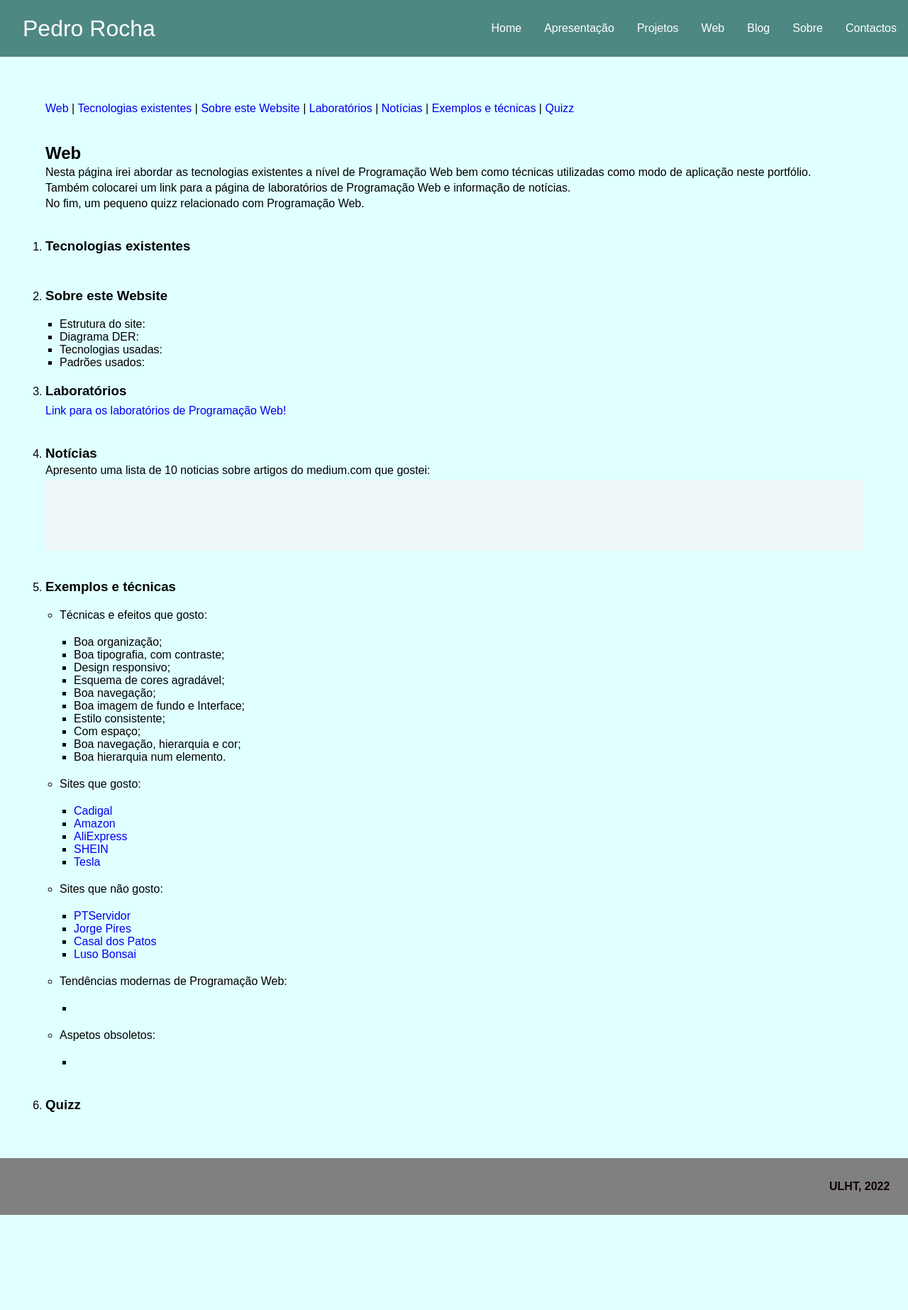
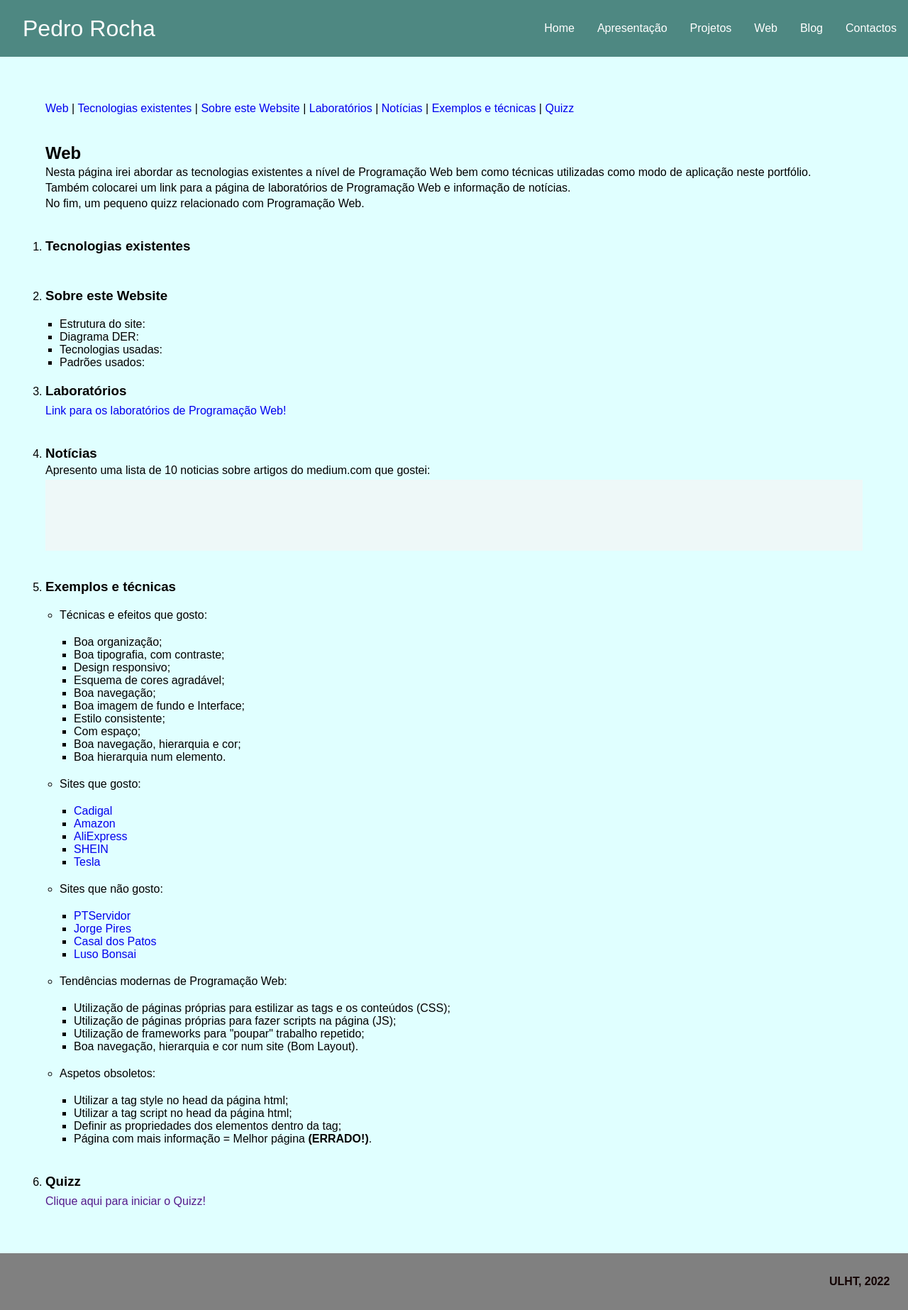
Before and after one commit to PedroRocha-a22003766/portfolio, a Django app: page /web in a window 1280 px wide. Shown: the whole page at 71% size. Before the commit the page ends 1712 px from the top, so only its background shows below. Run offline with Django 4.2, Linux system fonts and the light colour scheme; data that the repository does not hold is empty; parts of the project's set-up code (start-up, migrations or seed data) failed here and were passed over.

Commit message:
Portfolio

```diff
--- a/portfolio/templates/portfolio/layout.html
+++ b/portfolio/templates/portfolio/layout.html
@@ -22,7 +22,6 @@
               <a href="{% url 'portfolio:projetos' %}">Projetos</a>
               <a href="{% url 'portfolio:web' %}">Web</a>
               <a href="{% url 'portfolio:blog' %}">Blog</a>
-              <a href="{% url 'portfolio:sobre' %}">Sobre</a>
               <a href="{% url 'portfolio:contactos' %}">Contactos</a>
 
             </nav>
--- a/portfolio/templates/portfolio/web.html
+++ b/portfolio/templates/portfolio/web.html
@@ -108,19 +108,28 @@
                 <li>Tendências modernas de Programação Web:</li>
                 <div class="espacamento">
                     <ul>
-                        <li></li>
+                        <li>Utilização de páginas próprias para estilizar as tags e os conteúdos (CSS);</li>
+                        <li>Utilização de páginas próprias para fazer scripts na página (JS);</li>
+                        <li>Utilização de frameworks para "poupar" trabalho repetido;</li>
+                        <li>Boa navegação, hierarquia e cor num site (Bom Layout).</li>
                     </ul>
                 </div>
 
                 <li>Aspetos obsoletos:</li>
                 <div class="espacamento">
                     <ul>
-                        <li></li>
+                        <li>Utilizar a tag style no head da página html;</li>
+                        <li>Utilizar a tag script no head da página html;</li>
+                        <li>Definir as propriedades dos elementos dentro da tag;</li>
+                        <li>Página com mais informação = Melhor página <b>(ERRADO!)</b>.</li>
                     </ul>
                 </div>
             </ul>
         </div>
 
         <li><h3 id="Quizz">Quizz</h3></li>
+        <div class="espacamento2"></div>
+        <div class="espacamento2"></div>
+        <a href="">Clique aqui para iniciar o Quizz!</a>
     </ol>
 {% endblock %}
--- a/portfolio/urls.py
+++ b/portfolio/urls.py
@@ -15,6 +15,5 @@ urlpatterns = [
     path('web', views.web_view, name='web'),
     path('descricaoWeb/<int:id>', views.descricaoWeb_view, name='descricaoWeb'),
     path('blog', views.blog_view, name='blog'),
-    path('sobre', views.sobre_view, name='sobre'),
     path('contactos', views.contactos_view, name='contactos'),
 ]
--- a/portfolio/views.py
+++ b/portfolio/views.py
@@ -75,9 +75,5 @@ def blog_view(request):
 	return render(request, 'portfolio/blog.html', context)
 
 
-def sobre_view(request):
-	return render(request, 'portfolio/sobre.html')
-
-
 def contactos_view(request):
 	return render(request, 'portfolio/contactos.html')
```
Also changed, not shown: portfolio/templates/portfolio/sobre.html (deleted, +0 -36 lines).
